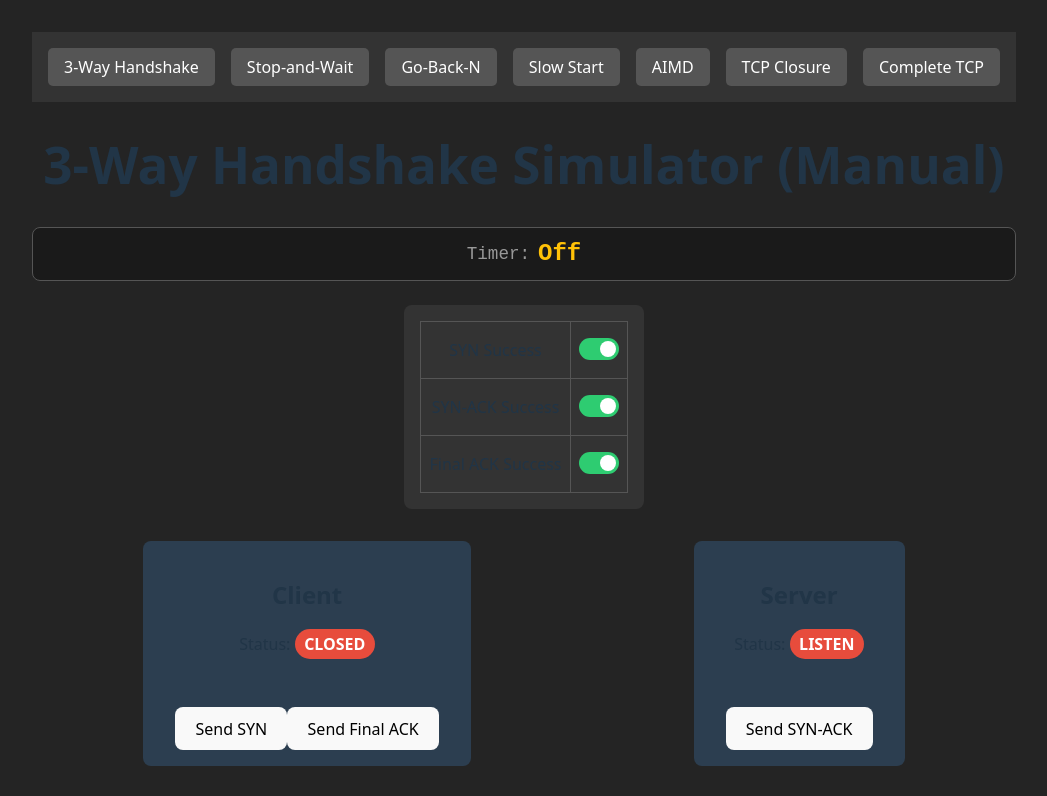
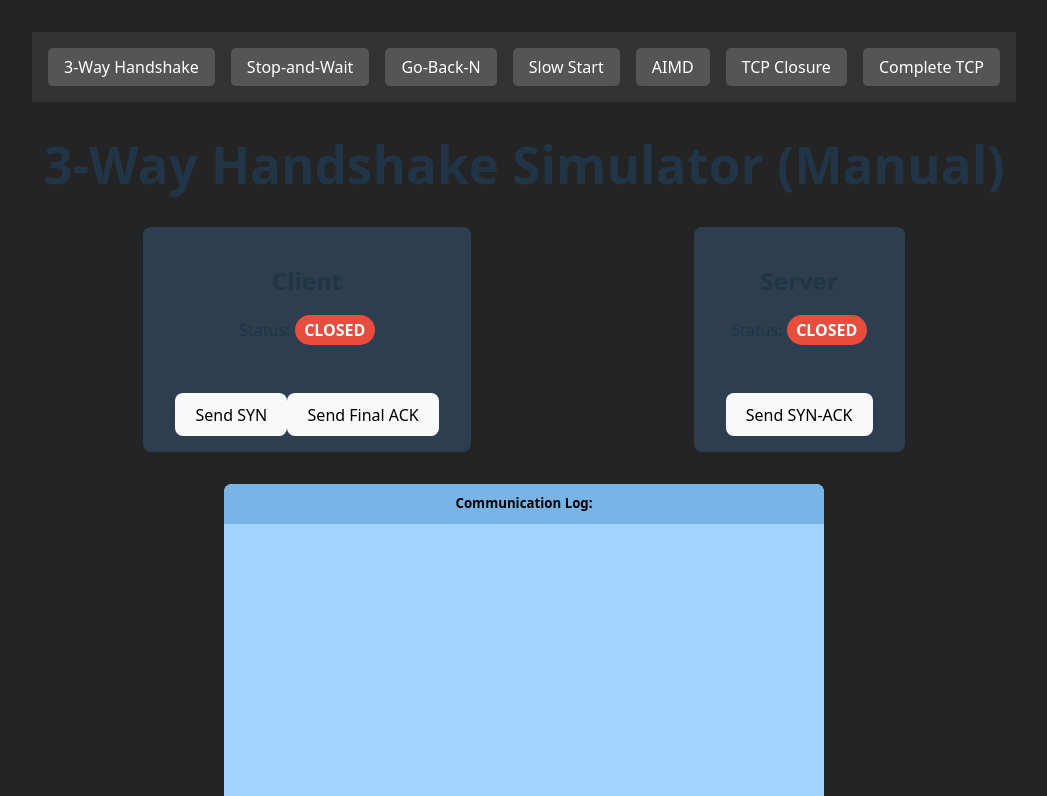
Before and after one commit to ashish-bazad/tcpsimulation, a React (Vite) app: page / in a window 1280 px wide. Shown: the top 796 px of the page, without its empty margins (116-1163 px from the left). Built offline with nearby package versions, Linux system fonts and the light colour scheme.

Commit message:
some changes

```diff
--- a/public/aimd_sender.worker.js
+++ b/public/aimd_sender.worker.js
@@ -120,8 +120,10 @@ onmessage = (e) => {
         return;
       }
       postMessage({ type: 'LOG', message: `(Sender): Resending window from ${base} to ${nextseqnum - 1}.` });
-      for (let i = base; i < Math.min(base + N, nextseqnum); i++) {
+      for (let i = base; i < Math.min(base + N, totalPackets); i++) {
         postMessage({ type: 'SEND_PACKET', packet: { seq: i } });
+        nextseqnum = Math.max(nextseqnum, i + 1);
+        postMessage({ type: 'STATE_UPDATE', base, windowBase, nextseqnum, newWindowSize: N, newCongestionWindow: N, newRequiredWindowSize: requiredWindowSize, newAcksReceivedForCurrentWindow: acksReceivedForCurrentWindow });
       }
       if (base < nextseqnum) {
         startTimer();
--- a/public/slow_start_sender.worker.js
+++ b/public/slow_start_sender.worker.js
@@ -123,8 +123,10 @@ onmessage = (e) => {
         }
         postMessage({ type: 'LOG', message: `(Sender): Resending window from ${base} to ${nextseqnum - 1}.`});
         // Resend all packets in the current window and restart the timer
-        for (let i = base; i < Math.min(base + N, nextseqnum); i++) {
+        for (let i = base; i < Math.min(base + N, totalPackets); i++) {
             postMessage({ type: 'SEND_PACKET', packet: { seq: i } });
+            nextseqnum = Math.max(nextseqnum, i + 1);
+            postMessage({ type: 'STATE_UPDATE', base, windowBase, nextseqnum, newWindowSize: N, newCongestionWindow: N, newSlowStartThreshold: ssthresh, newRequiredWindowSize: requiredWindowSize, newAcksReceivedForCurrentWindow: acksReceivedForCurrentWindow });
         }
         if (base < nextseqnum) {
             startTimer();
--- a/src/components/ThreeWayHandshake/ThreeWayHandshakeSimulator.jsx
+++ b/src/components/ThreeWayHandshake/ThreeWayHandshakeSimulator.jsx
@@ -6,74 +6,34 @@ import StatusDisplay from '../StatusDisplay';
 import './ThreeWayHandshake.css';
 
 const ANIMATION_DURATION = 1500;
-const TIMEOUT_DURATION = 7; // in seconds
 
 function ThreeWayHandshakeSimulator({ onHandshakeComplete }) {
   const [log, setLog] = useState([]);
   const [packetsInFlight, setPacketsInFlight] = useState([]);
-  const [clientState, setClientState] = useState('CLOSED');
-  const [serverState, setServerState] = useState('LISTEN');
-
-  const [hasTimedOut, setHasTimedOut] = useState(false);
-  const [timerValue, setTimerValue] = useState(null);
-
-  const [transmissionStatus, setTransmissionStatus] = useState({
-    syn: true,
-    synAck: true,
-    ack: true,
-  });
+  const [clientStateBits, setClientStateBits] = useState(1);
+  const [serverStateBits, setServerStateBits] = useState(0);
 
   const [finalAckSent, setFinalAckSent] = useState(false);
 
-  const timerRef = useRef(null);
-
   const addToLog = (message) => setLog(prev => [...prev, message]);
 
-  const handleToggle = (type) => {
-    setTransmissionStatus(prev => ({ ...prev, [type]: !prev[type] }));
-  };
-
-  const stopTimer = () => {
-    clearInterval(timerRef.current);
-    setTimerValue(null);
-  };
-
-  const startTimer = () => {
-    stopTimer();
-    setTimerValue(TIMEOUT_DURATION);
-    timerRef.current = setInterval(() => {
-      setTimerValue(prev => {
-        if (prev !== null && prev <= 1) { // Check for null to prevent race condition on unmount
-          stopTimer();
-          addToLog(`(Client): ⏱️ TIMEOUT waiting for SYN-ACK!`);
-          setHasTimedOut(true);
-          setClientState('CLOSED'); // Only reset client state
-          return 'TIMEOUT!';
-        }
-        return prev - 1;
-      });
-    }, 1000);
-  };
-
   const handleSendSyn = () => {
-    if (clientState !== 'CLOSED') {
-      addToLog("🔴 Client cannot send SYN in its current state.");
+    if ((clientStateBits & 1) === 0) {
+      addToLog("🔴 Client cannot send SYN in its current state.")
       return;
     }
 
     const packetKey = `syn-${Date.now()}`;
-    const willSucceed = transmissionStatus.syn;
+    const willSucceed = true;
 
     addToLog(`(Client): Sending SYN...`);
     setPacketsInFlight(prev => [...prev, { key: packetKey, type: 'packet', seq: 'SYN', y: 50, status: willSucceed ? 'in-flight' : 'lost' }]);
-    setClientState('SYN_SENT');
-    setHasTimedOut(false);
-    startTimer();
 
     setTimeout(() => {
       if (willSucceed) {
+        setClientStateBits(clientStateBits & ~1);
         addToLog(`(Server): Received SYN.`);
-        setServerState('SYN_RCVD');
+        setServerStateBits(serverStateBits | 1);
       } else {
         addToLog(`(Network): 🔴 SYN was lost.`);
       }
@@ -82,22 +42,22 @@ function ThreeWayHandshakeSimulator({ onHandshakeComplete }) {
   };
 
   const handleSendSynAck = () => {
-    if (serverState !== 'SYN_RCVD') {
-      addToLog("🔴 Server cannot send SYN-ACK in its current state.");
+    if ((serverStateBits & 1) === 0) {
+      addToLog("🔴 Server cannot send SYN-ACK in its current state.")
       return;
     }
 
     const packetKey = `syn-ack-${Date.now()}`;
-    const willSucceed = transmissionStatus.synAck;
+    const willSucceed = true;
 
     addToLog(`(Server): Sending SYN-ACK...`);
     setPacketsInFlight(prev => [...prev, { key: packetKey, type: 'ack', seq: 'SYN-ACK', y: 100, status: willSucceed ? 'in-flight' : 'lost' }]);
 
     setTimeout(() => {
       if (willSucceed) {
+        setServerStateBits(serverStateBits & ~1);
         addToLog(`(Client): Received SYN-ACK.`);
-        setClientState('ESTABLISHED');
-        stopTimer();
+        setClientStateBits(clientStateBits | 2);
       } else {
         addToLog(`(Network): 🔴 SYN-ACK was lost.`);
       }
@@ -106,13 +66,13 @@ function ThreeWayHandshakeSimulator({ onHandshakeComplete }) {
   };
 
   const handleSendAck = () => {
-    if (clientState !== 'ESTABLISHED' || finalAckSent) {
+    if ((clientStateBits & 2) === 0 || finalAckSent) {
       addToLog("🔴 Client cannot send final ACK in its current state.");
       return;
     }
 
     const packetKey = `ack-${Date.now()}`;
-    const willSucceed = transmissionStatus.ack;
+    const willSucceed = true;
 
     addToLog(`(Client): Sending final ACK...`);
     setPacketsInFlight(prev => [...prev, { key: packetKey, type: 'packet', seq: 'ACK', y: 50, status: willSucceed ? 'in-flight' : 'lost' }]);
@@ -121,7 +81,7 @@ function ThreeWayHandshakeSimulator({ onHandshakeComplete }) {
     setTimeout(() => {
       if (willSucceed) {
         addToLog(`(Server): ⭐️ Received ACK. Connection Established!`);
-        setServerState('ESTABLISHED');
+        setServerStateBits(serverStateBits | 2);
         if (onHandshakeComplete) {
           onHandshakeComplete();
         }
@@ -132,11 +92,10 @@ function ThreeWayHandshakeSimulator({ onHandshakeComplete }) {
     }, ANIMATION_DURATION);
   };
 
-  useEffect(() => {
-    return () => stopTimer();
-  }, []);
-
-  const getStatus = (state) => <span className={`status-badge ${state.toLowerCase()}`}>{state.replace('_', '-')}</span>;
+  const getStatus = (stateBits) => {
+    const status = (stateBits & 2) ? 'ESTABLISHED' : 'CLOSED';
+    return <span className={`status-badge ${status.toLowerCase()}`}>{status}</span>;
+  };
 
   return (
     <div className="app-container">
@@ -144,48 +103,12 @@ function ThreeWayHandshakeSimulator({ onHandshakeComplete }) {
         <h1>3-Way Handshake Simulator (Manual)</h1>
       </header>
 
-      <StatusDisplay timerValue={timerValue} />
-
-      <div className="controls-table">
-        <table>
-          <tbody>
-            <tr>
-              <td>SYN Success</td>
-              <td>
-                <label className="switch">
-                  <input type="checkbox" checked={transmissionStatus.syn} onChange={() => handleToggle('syn')} />
-                  <span className="slider"></span>
-                </label>
-              </td>
-            </tr>
-            <tr>
-              <td>SYN-ACK Success</td>
-              <td>
-                <label className="switch">
-                  <input type="checkbox" checked={transmissionStatus.synAck} onChange={() => handleToggle('synAck')} />
-                  <span className="slider"></span>
-                </label>
-              </td>
-            </tr>
-            <tr>
-              <td>Final ACK Success</td>
-              <td>
-                <label className="switch">
-                  <input type="checkbox" checked={transmissionStatus.ack} onChange={() => handleToggle('ack')} />
-                  <span className="slider"></span>
-                </label>
-              </td>
-            </tr>
-          </tbody>
-        </table>
-      </div>
-
       <div className="handshake-container">
         <div className="entity-container">
           <h2>Client</h2>
-          <p>Status: {getStatus(clientState)}</p>
+          <p>Status: {getStatus(clientStateBits)}</p>
           <button onClick={handleSendSyn}>
-            {hasTimedOut ? "Resend SYN" : "Send SYN"}
+            {"Send SYN"}
           </button>
           <button onClick={handleSendAck}>
             Send Final ACK
@@ -193,7 +116,7 @@ function ThreeWayHandshakeSimulator({ onHandshakeComplete }) {
         </div>
         <div className="entity-container">
           <h2>Server</h2>
-          <p>Status: {getStatus(serverState)}</p>
+          <p>Status: {getStatus(serverStateBits)}</p>
           <button onClick={handleSendSynAck}>
             Send SYN-ACK
           </button>
```
